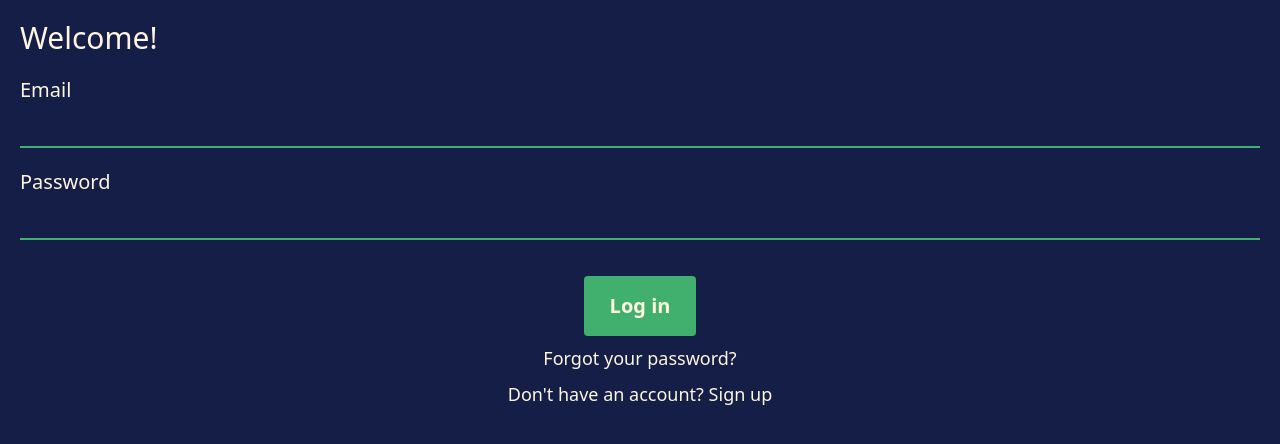
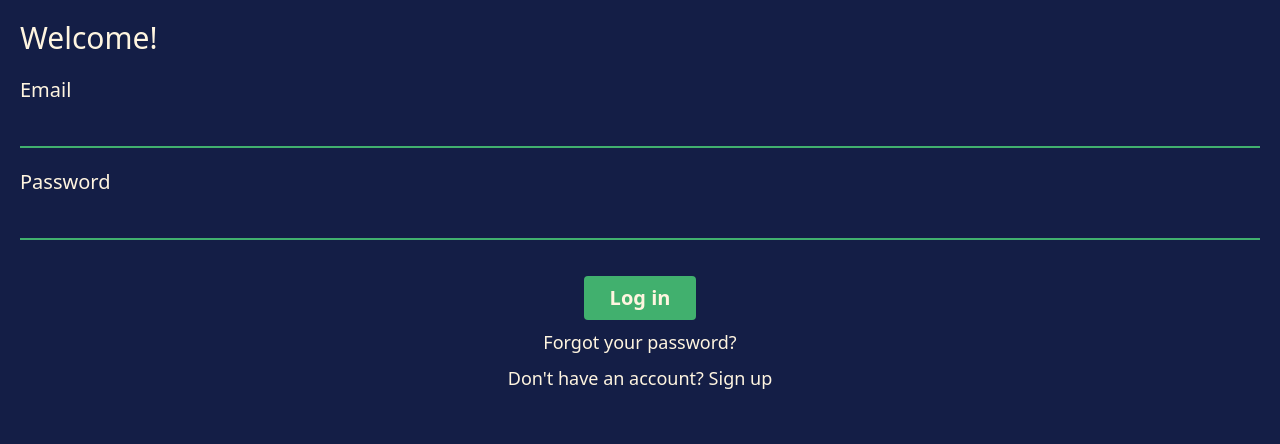
Before and after one commit to martinradadl/money-tracking, a React (Vite) app: page /login in a window 1280 px wide. Shown: the top 444 px of the page. Built offline with nearby package versions, Linux system fonts and the light colour scheme.

Commit message:
Submit buttons padding fixed

```diff
--- a/src/pages/auth/login.tsx
+++ b/src/pages/auth/login.tsx
@@ -39,7 +39,7 @@ export const Login: React.FC = () => {
         />
       </label>
       <div className="mt-4 flex flex-col gap-2 justify-items-center items-center">
-        <button className="bg-green w-28 text-xl font-semibold py-4 rounded">
+        <button className="bg-green w-28 text-xl font-semibold py-2 rounded">
           Log in
         </button>
         <p className="text-lg">Forgot your password?</p>
--- a/src/pages/auth/sign-up.tsx
+++ b/src/pages/auth/sign-up.tsx
@@ -49,7 +49,7 @@ export const SignUp: React.FC = () => {
         />
       </label>
       <div className="mt-4 flex flex-col gap-2 justify-items-center items-center">
-        <button className="bg-green w-28 text-xl font-semibold py-4 rounded">
+        <button className="bg-green w-28 text-xl font-semibold py-2 rounded">
           Sign Up
         </button>
         <p
```
